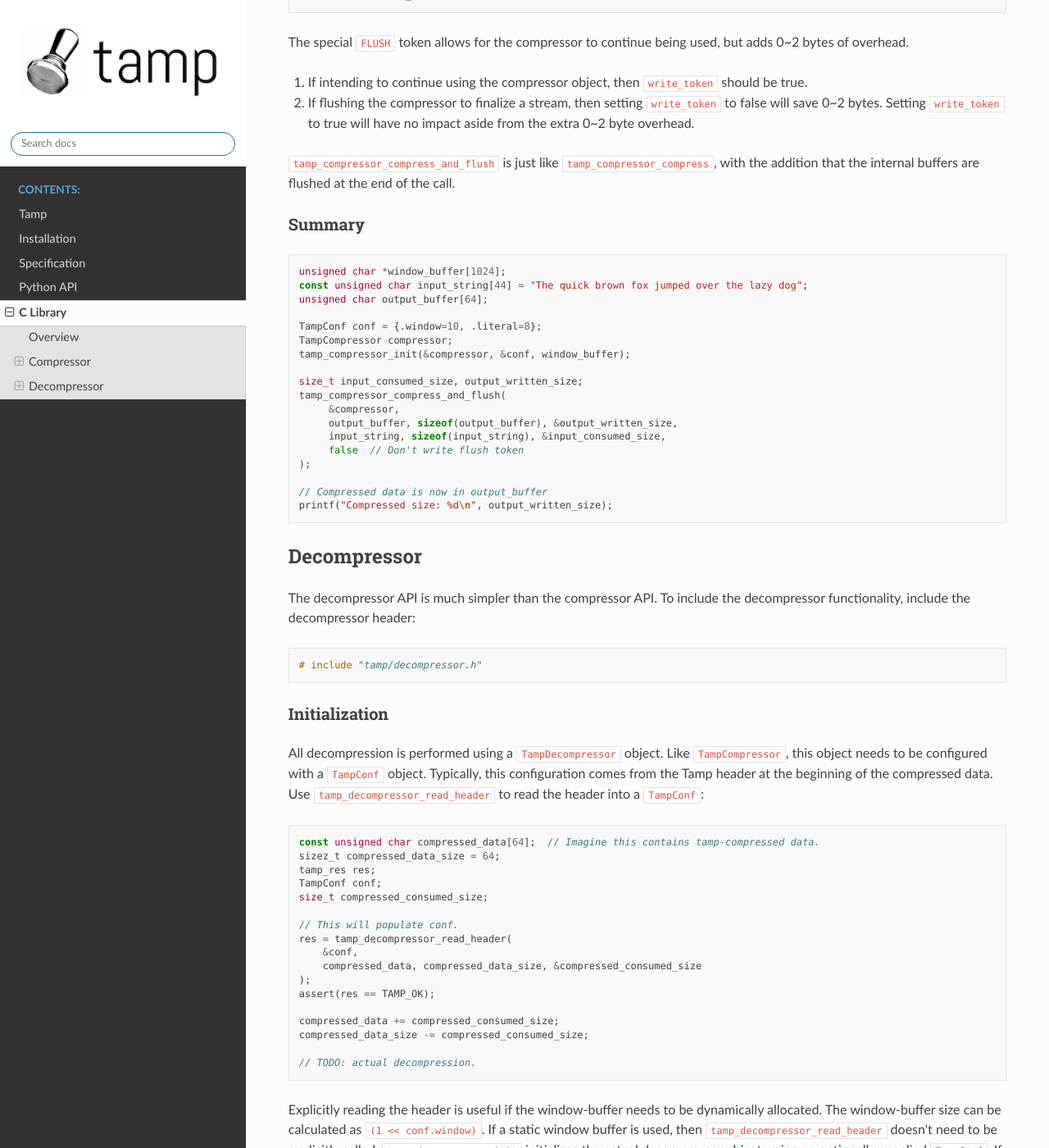
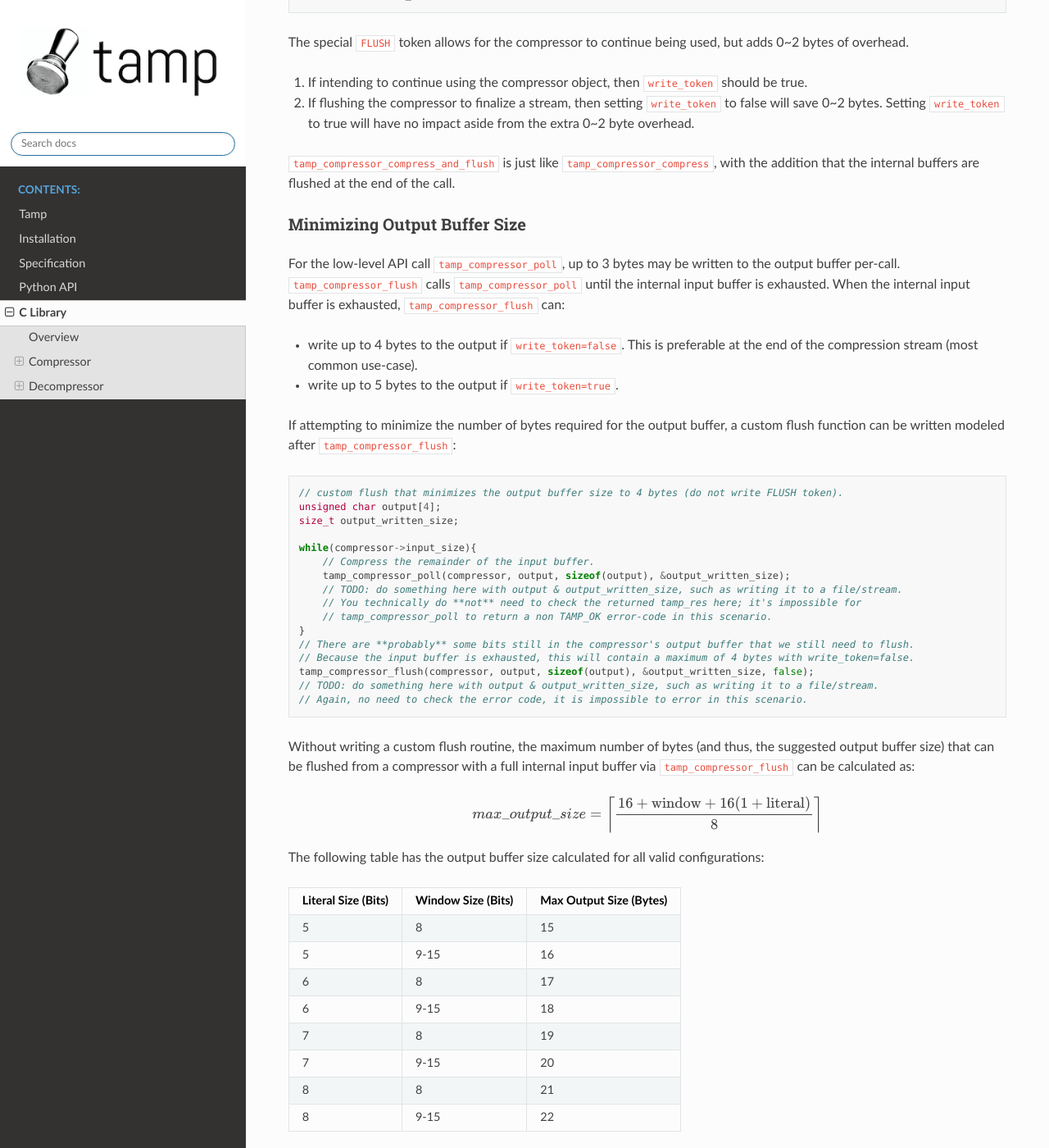
Before and after one commit to BrianPugh/tamp, a Sphinx documentation site: the page built from docs/source/c_library.rst, in a window 1280 px wide and 1400 px high, scrolled down 2990 px. Shown: the whole window at 82% size. Built offline with Sphinx 7.4.7 and the Read the Docs theme 3.1.0, drawn with Linux system fonts in a browser that asks for light colours; some of the changed text lies outside the part shown.

Commit message:
Add more documentation about the C compressor maximimum output buffer for flush.

```diff
--- a/docs/source/c_library.rst
+++ b/docs/source/c_library.rst
@@ -73,10 +73,10 @@ There's a low-level API to accomplish this, as well as a higher-level one.
 
 The low-level workflow loop is as follows:
 
-1. ``tamp_compressor_sink`` - Sink in a few bytes of data into the compressor's internal input buffer (16 bytes).
+1. ``tamp_compressor_sink`` - Sink enough bytes to fill the compressor's internal input buffer (up to 16 bytes).
 
-2. ``tamp_compressor_poll`` - Perform a single compression cycle, compressing up to 15 bytes from the input buffer.
-   Compression is most efficient when the input buffer is full.
+2. ``tamp_compressor_poll`` - Perform a single compression cycle upon the input buffer, compressing **up to** 15 bytes from the input buffer.
+   Compression is most efficient when the input buffer is full. 0-3 bytes will be written to the output.
 
 The sinking operation is computationally cheap, while the poll compression cycle is much more computationally intensive.
 Breaking the operation up into these two functions allows ``tamp_compressor_poll`` to be called at a more opportune time in your program.
@@ -155,6 +155,69 @@ The special ``FLUSH`` token allows for the compressor to continue being used, bu
 
 ``tamp_compressor_compress_and_flush`` is just like ``tamp_compressor_compress``, with the addition that the
 internal buffers are flushed at the end of the call.
+
+Minimizing Output Buffer Size
+-----------------------------
+For the low-level API call ``tamp_compressor_poll``, up to 3 bytes may be written to the output buffer per-call.
+``tamp_compressor_flush`` calls ``tamp_compressor_poll`` until the internal input buffer is exhausted.
+When the internal input buffer is exhausted, ``tamp_compressor_flush`` can:
+
+* write up to 4 bytes to the output if ``write_token=false``. This is preferable at the end of the compression stream (most common use-case).
+
+* write up to 5 bytes to the output if ``write_token=true``.
+
+If attempting to minimize the number of bytes required for the output buffer, a custom flush function can be written
+modeled after ``tamp_compressor_flush``:
+
+.. code-block:: c
+
+    // custom flush that minimizes the output buffer size to 4 bytes (do not write FLUSH token).
+    unsigned char output[4];
+    size_t output_written_size;
+
+    while(compressor->input_size){
+        // Compress the remainder of the input buffer.
+        tamp_compressor_poll(compressor, output, sizeof(output), &output_written_size);
+        // TODO: do something here with output & output_written_size, such as writing it to a file/stream.
+        // You technically do **not** need to check the returned tamp_res here; it's impossible for
+        // tamp_compressor_poll to return a non TAMP_OK error-code in this scenario.
+    }
+    // There are **probably** some bits still in the compressor's output buffer that we still need to flush.
+    // Because the input buffer is exhausted, this will contain a maximum of 4 bytes with write_token=false.
+    tamp_compressor_flush(compressor, output, sizeof(output), &output_written_size, false);
+    // TODO: do something here with output & output_written_size, such as writing it to a file/stream.
+    // Again, no need to check the error code, it is impossible to error in this scenario.
+
+
+Without writing a custom flush routine, the maximum number of bytes (and thus, the suggested output buffer size) that can be flushed from a compressor with a full internal input buffer via ``tamp_compressor_flush`` can be calculated as:
+
+.. math::
+
+   max\_output\_size = \left\lceil\frac{16 + \text{window} + 16(1 + \text{literal})}{8}\right\rceil
+
+The following table has the output buffer size calculated for all valid configurations:
+
++---------------------+--------------------+-------------------------+
+| Literal Size (Bits) | Window Size (Bits) | Max Output Size (Bytes) |
++=====================+====================+=========================+
+| 5                   | 8                  | 15                      |
++---------------------+--------------------+-------------------------+
+| 5                   | 9-15               | 16                      |
++---------------------+--------------------+-------------------------+
+| 6                   | 8                  | 17                      |
++---------------------+--------------------+-------------------------+
+| 6                   | 9-15               | 18                      |
++---------------------+--------------------+-------------------------+
+| 7                   | 8                  | 19                      |
++---------------------+--------------------+-------------------------+
+| 7                   | 9-15               | 20                      |
++---------------------+--------------------+-------------------------+
+| 8                   | 8                  | 21                      |
++---------------------+--------------------+-------------------------+
+| 8                   | 9-15               | 22                      |
++---------------------+--------------------+-------------------------+
+
+For most applications, ``literal=8`` and ``window=10`` offers a good tradeoff, and should have an output buffer size of at least 22 bytes.
 
 Summary
 -------
```
Also changed, not shown: 1 other file.
